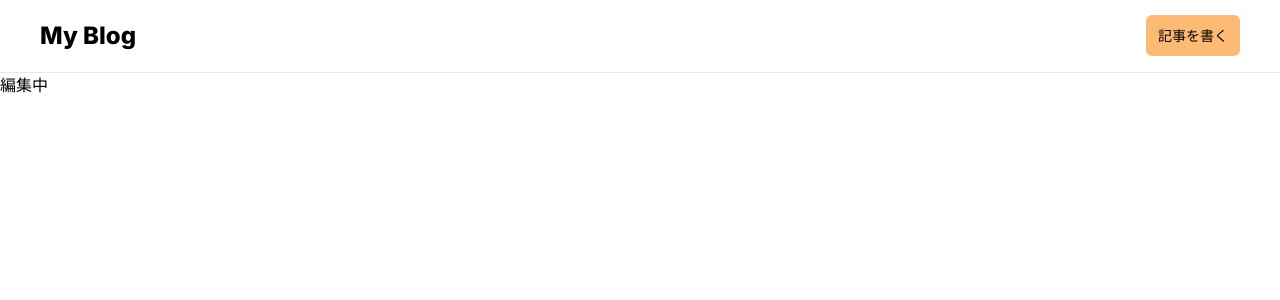
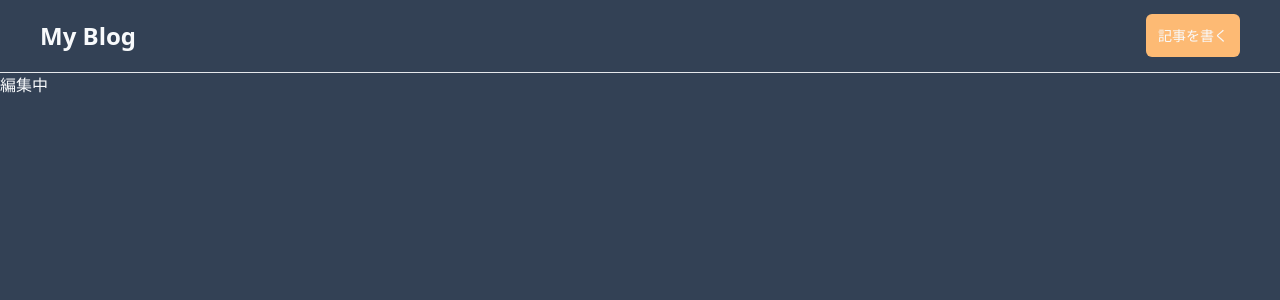
Before and after one commit to TakanariShimbo/sample-nextjs-blog, a Next.js app: page / in a window 1280 px wide. Shown: the top 300 px of the page. Built offline with nearby package versions, Linux system fonts and the light colour scheme.

Commit message:
update layout

```diff
--- a/src/app/layout.tsx
+++ b/src/app/layout.tsx
@@ -17,7 +17,7 @@ export default function RootLayout({
 }>) {
   return (
     <html lang="ja">
-      <body className={inter.className}>
+      <body className="container mx-auto bg-slate-700 text-slate-50">
         <Header/>
         {children}
       </body>
```
